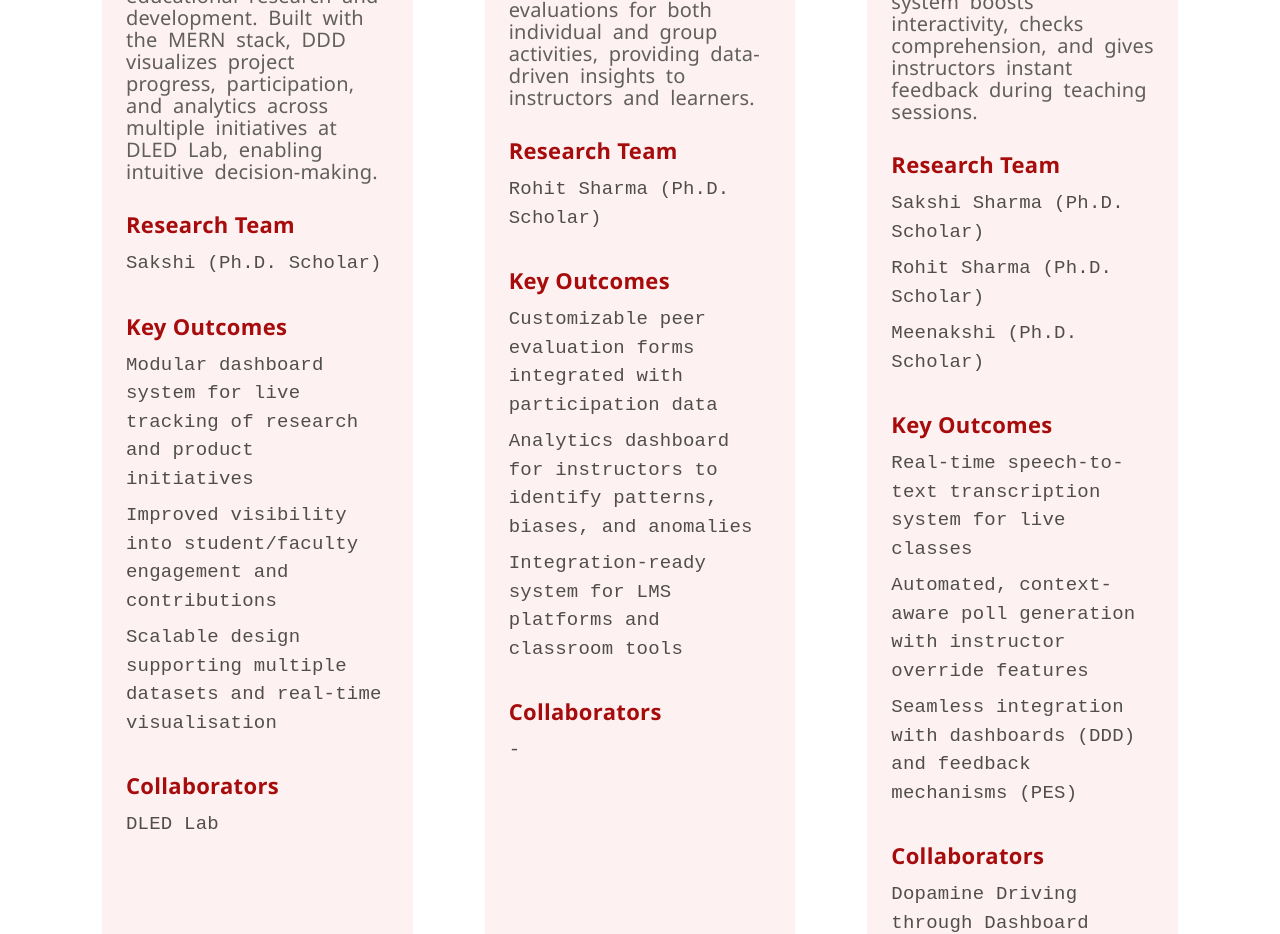
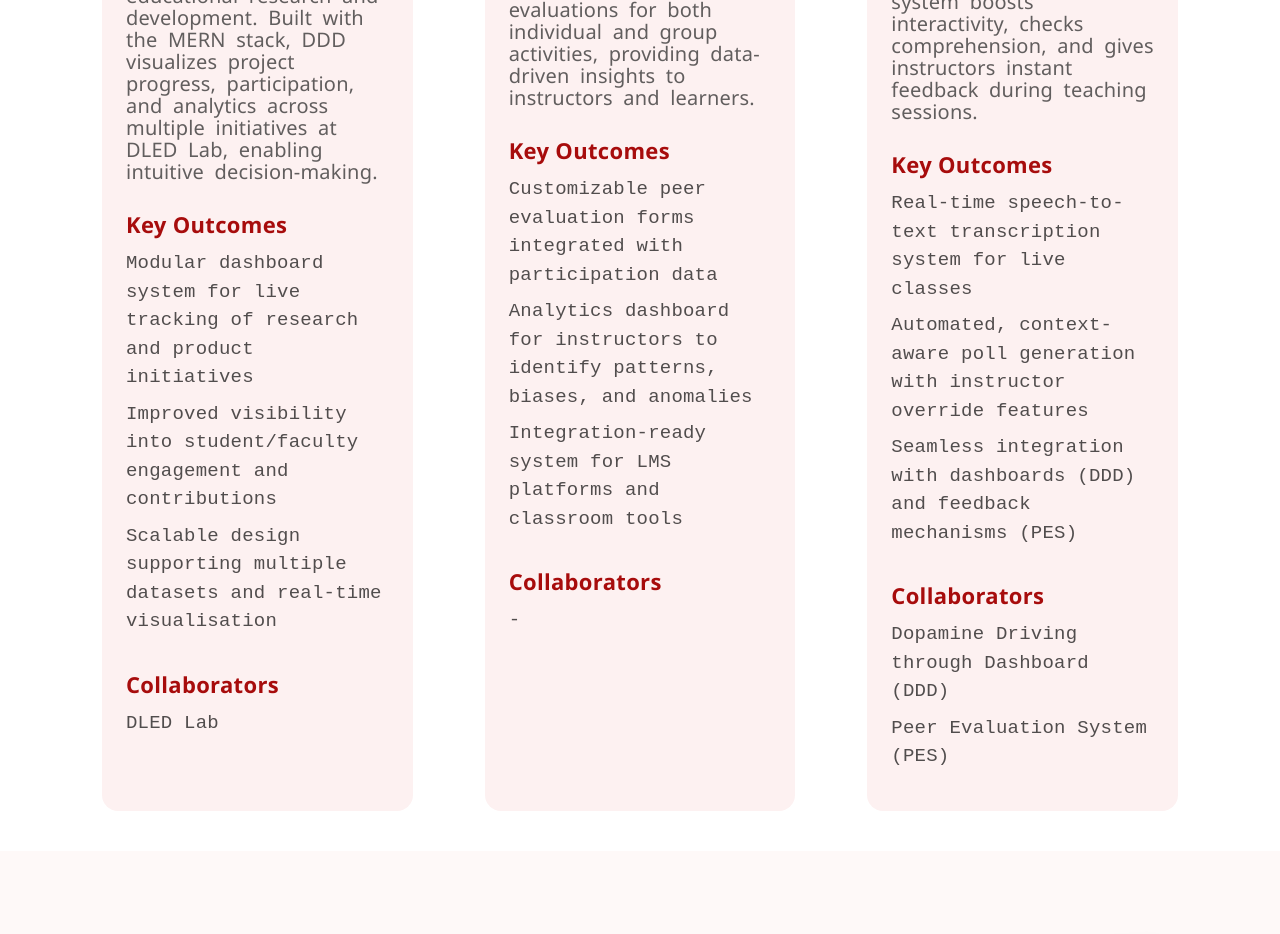
Before and after one commit to madhurthareja/dled, a React (Vite) app: page / in a window 1280 px wide. Shown: the part 1740-2674 px from the top of the page. Built offline with nearby package versions, Linux system fonts and the light colour scheme.

Commit message:
Remove 'Research Team' section from 'Research Initiatives' in Home page

```diff
--- a/src/components/ResearchInitiatives.tsx
+++ b/src/components/ResearchInitiatives.tsx
@@ -47,7 +47,7 @@ const ResearchCard: React.FC<ResearchCardProps> = ({
   description,
   timeline,
   focus,
-  researchTeam,
+  // researchTeam,
   keyOutcomes,
   collaborators,
   imageUrl,
@@ -74,7 +74,10 @@ const ResearchCard: React.FC<ResearchCardProps> = ({
         <p className="card-description detail-text" style={{ marginTop: '20px', marginBottom : '25px', fontWeight: "normal" , fontFamily : "Segoe UI, Tahoma, Geneva, Verdana, sans-serif" , fontSize: "20px", opacity: "0.7" }}>{description}</p>
       </div>
 
+
       <div className="card-details">
+
+        {/*
         <div className="research-team">
           <p className="detail-title bold">Research Team</p>
           {researchTeam.map((member, index) => (
@@ -83,6 +86,7 @@ const ResearchCard: React.FC<ResearchCardProps> = ({
             </p>
           ))}
         </div>
+        */}
 
         <div className="key-outcomes">
           <p className="detail-title bold">Key Outcomes</p>
--- a/src/styles/researchInitiatives.css
+++ b/src/styles/researchInitiatives.css
@@ -172,7 +172,6 @@
   line-height: 1.5;
   opacity: 0.8;
   margin: 0 0 8px 0;
-  cursor: pointer;
 }
 
 .collaborator-list {
```
